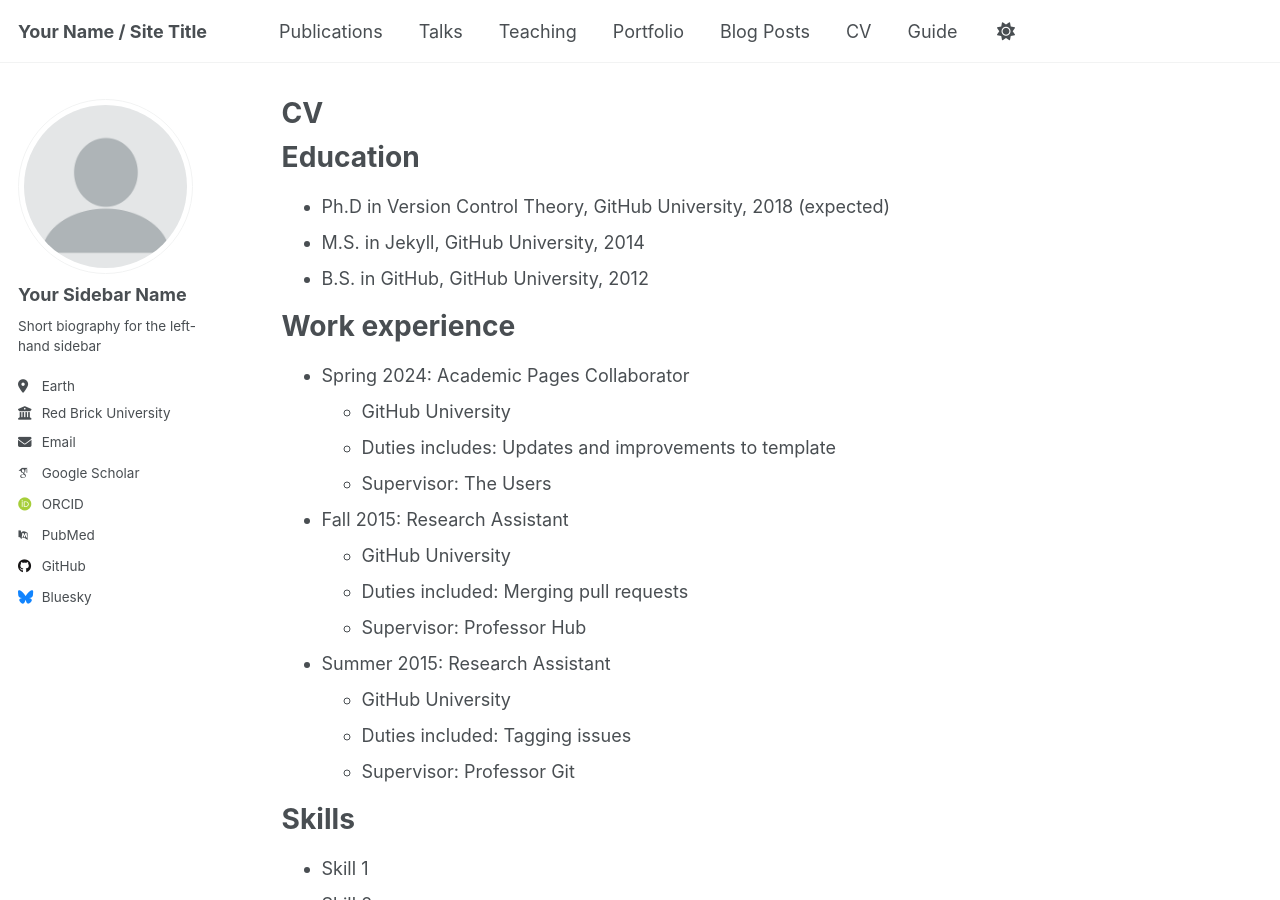
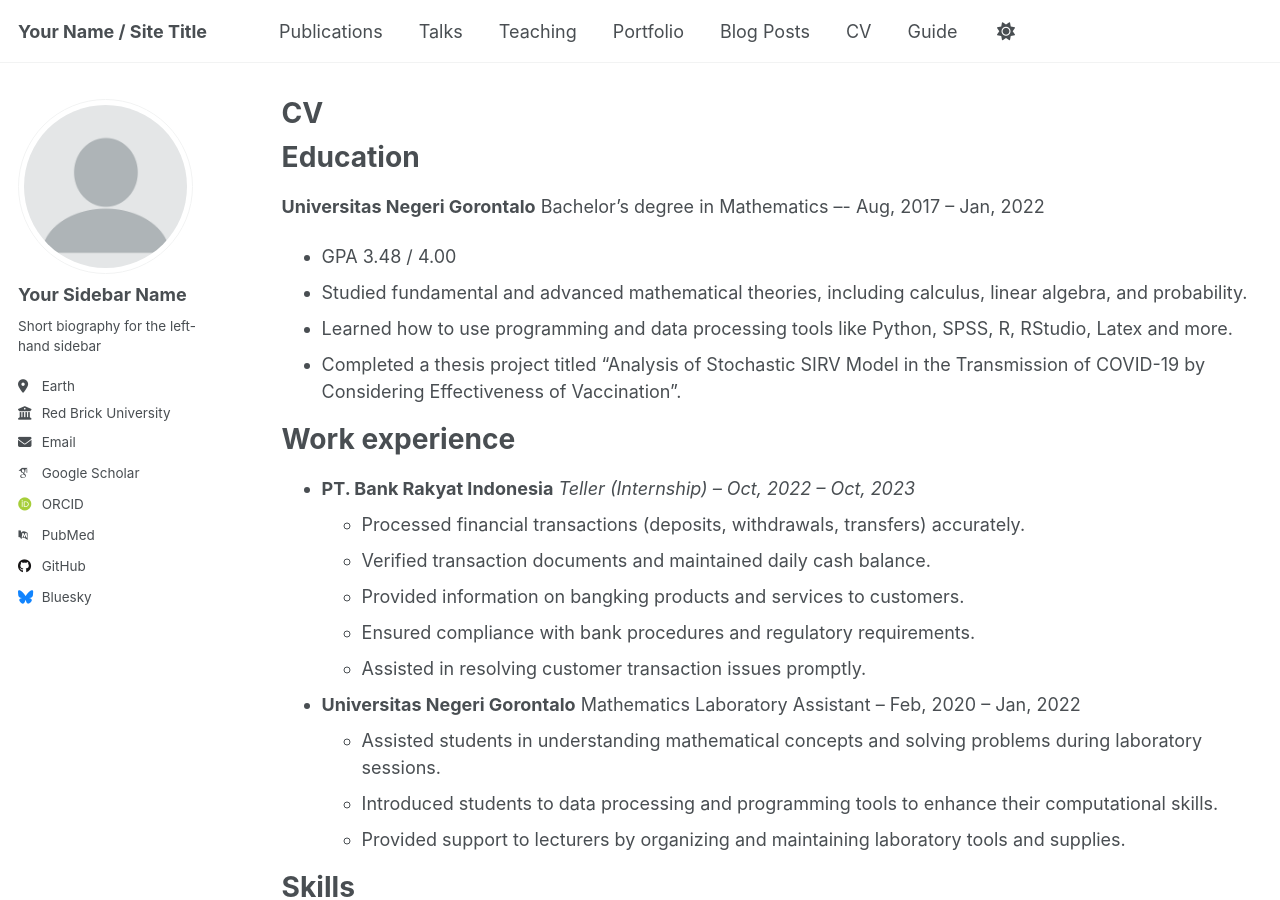
Before and after one commit to sisliautina/sisliautina.github.io, a Jekyll site: the page built from _pages/cv.md, in a window 1280 px wide and 900 px high. Built offline with Jekyll 4.4.1, drawn with Linux system fonts in a browser that asks for light colours; some web fonts are replaced; a script that is not in the unit is left out.

Commit message:
Update cv.md

```diff
--- a/_pages/cv.md
+++ b/_pages/cv.md
@@ -11,26 +11,28 @@ redirect_from:
 
 Education
 ======
-* Ph.D in Version Control Theory, GitHub University, 2018 (expected)
-* M.S. in Jekyll, GitHub University, 2014
-* B.S. in GitHub, GitHub University, 2012
+**Universitas Negeri Gorontalo**
+Bachelor’s degree in Mathematics –- Aug, 2017 – Jan, 2022
+* GPA 3.48 / 4.00
+* Studied fundamental and advanced mathematical theories, including calculus, linear algebra, and probability.
+* Learned how to use programming and data processing tools like Python, SPSS, R, RStudio, Latex and more.
+* Completed a thesis project titled “Analysis of Stochastic SIRV Model in the Transmission of COVID-19 by Considering Effectiveness of Vaccination”.
 
 Work experience
 ======
-* Spring 2024: Academic Pages Collaborator
-  * GitHub University
-  * Duties includes: Updates and improvements to template
-  * Supervisor: The Users
+* **PT. Bank Rakyat Indonesia**
+  _Teller (Internship) -- Oct, 2022 – Oct, 2023_
+  * Processed financial transactions (deposits, withdrawals, transfers) accurately.
+  * Verified transaction documents and maintained daily cash balance.
+  * Provided information on bangking products and services to customers.
+  * Ensured compliance with bank procedures and regulatory requirements.
+  * Assisted in resolving customer transaction issues promptly.
 
-* Fall 2015: Research Assistant
-  * GitHub University
-  * Duties included: Merging pull requests
-  * Supervisor: Professor Hub
-
-* Summer 2015: Research Assistant
-  * GitHub University
-  * Duties included: Tagging issues
-  * Supervisor: Professor Git
+* **Universitas Negeri Gorontalo**
+  Mathematics Laboratory Assistant -- Feb, 2020 – Jan, 2022
+  * Assisted students in understanding mathematical concepts and solving problems during laboratory sessions.
+  * Introduced students to data processing and programming tools to enhance their computational skills.
+  * Provided support to lecturers by organizing and maintaining laboratory tools and supplies.
 
 Skills
 ======
```
